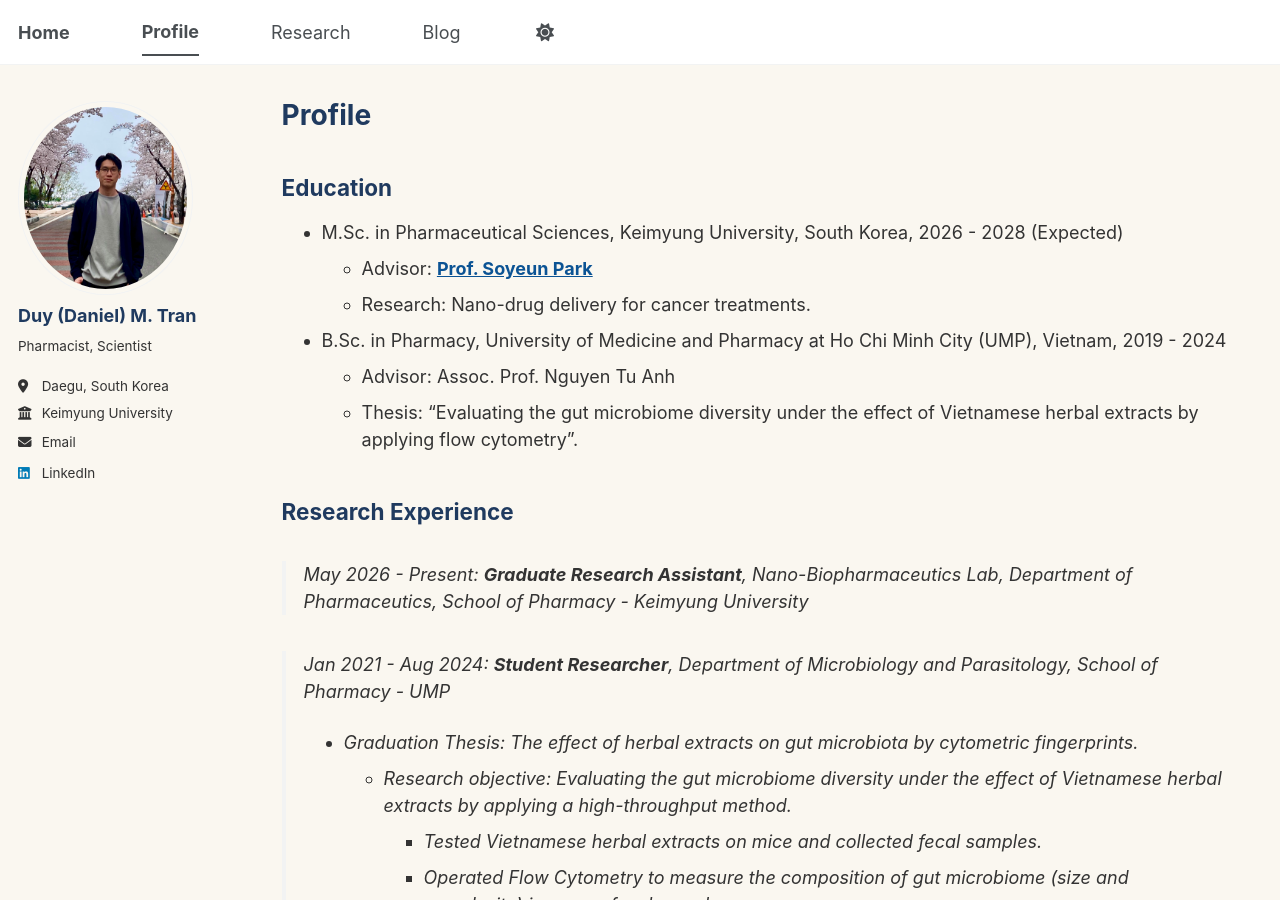
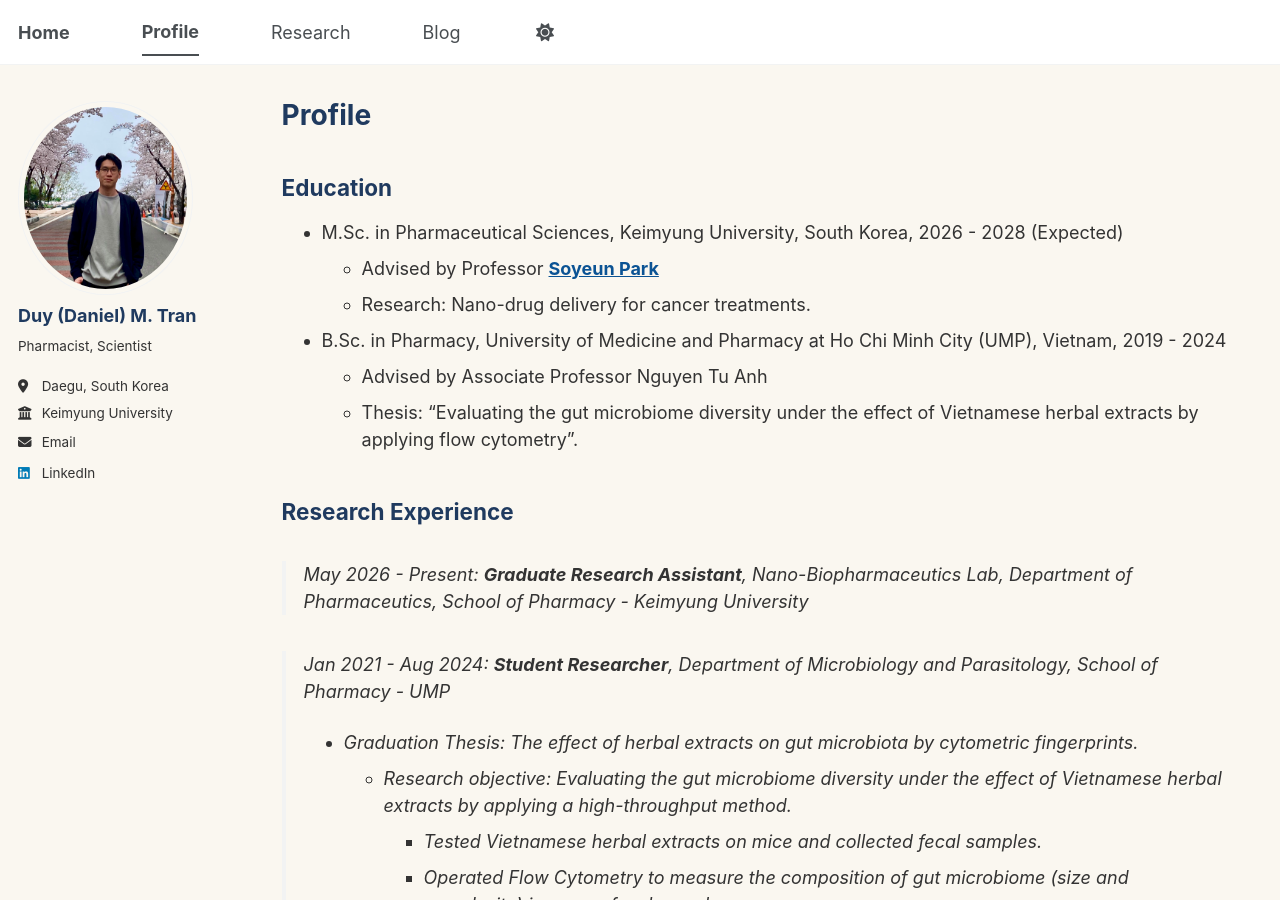
Before and after one commit to tranminhduy-git/tmduy.github.io, a Jekyll site: the page built from _pages/cv.md, in a window 1280 px wide and 900 px high. Built offline with Jekyll 4.4.1, drawn with Linux system fonts in a browser that asks for light colours; a script bundle is joined from its source files by our own code; library files that are not in the unit come from our copies.

Commit message:
Update cv.md

```diff
--- a/_pages/cv.md
+++ b/_pages/cv.md
@@ -12,10 +12,10 @@ redirect_from:
 ## Education
 
 * M.Sc. in Pharmaceutical Sciences, Keimyung University, South Korea, 2026 - 2028 (Expected)
-  * Advisor: [__Prof. Soyeun Park__](https://orcid.org/0000-0003-3989-9079)
+  * Advised by Professor [__Soyeun Park__](https://orcid.org/0000-0003-3989-9079)
   * Research: Nano-drug delivery for cancer treatments.
 * B.Sc. in Pharmacy, University of Medicine and Pharmacy at Ho Chi Minh City (UMP), Vietnam, 2019 - 2024
-  * Advisor: Assoc. Prof. Nguyen Tu Anh
+  * Advised by Associate Professor Nguyen Tu Anh
   * Thesis: "Evaluating the gut microbiome diversity under the effect of Vietnamese herbal extracts by applying flow cytometry".
 
 ## Research Experience
```
